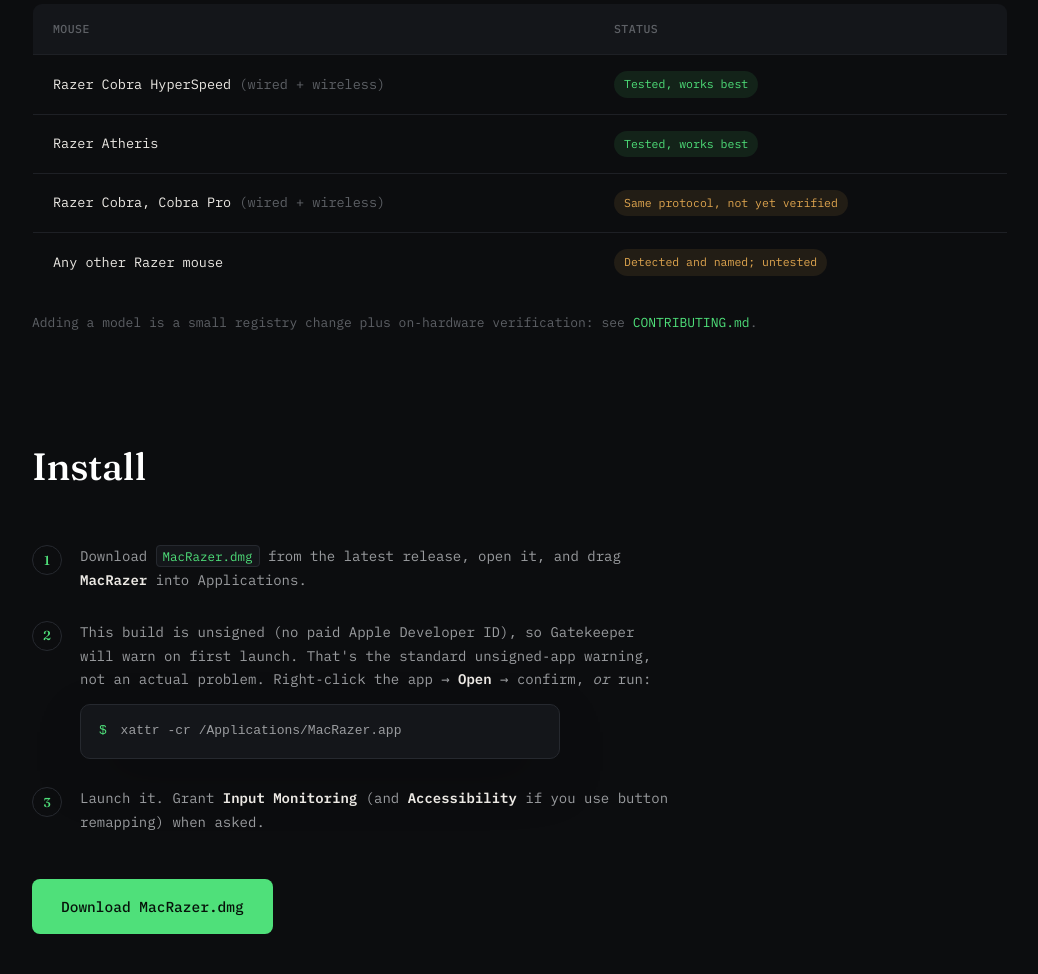
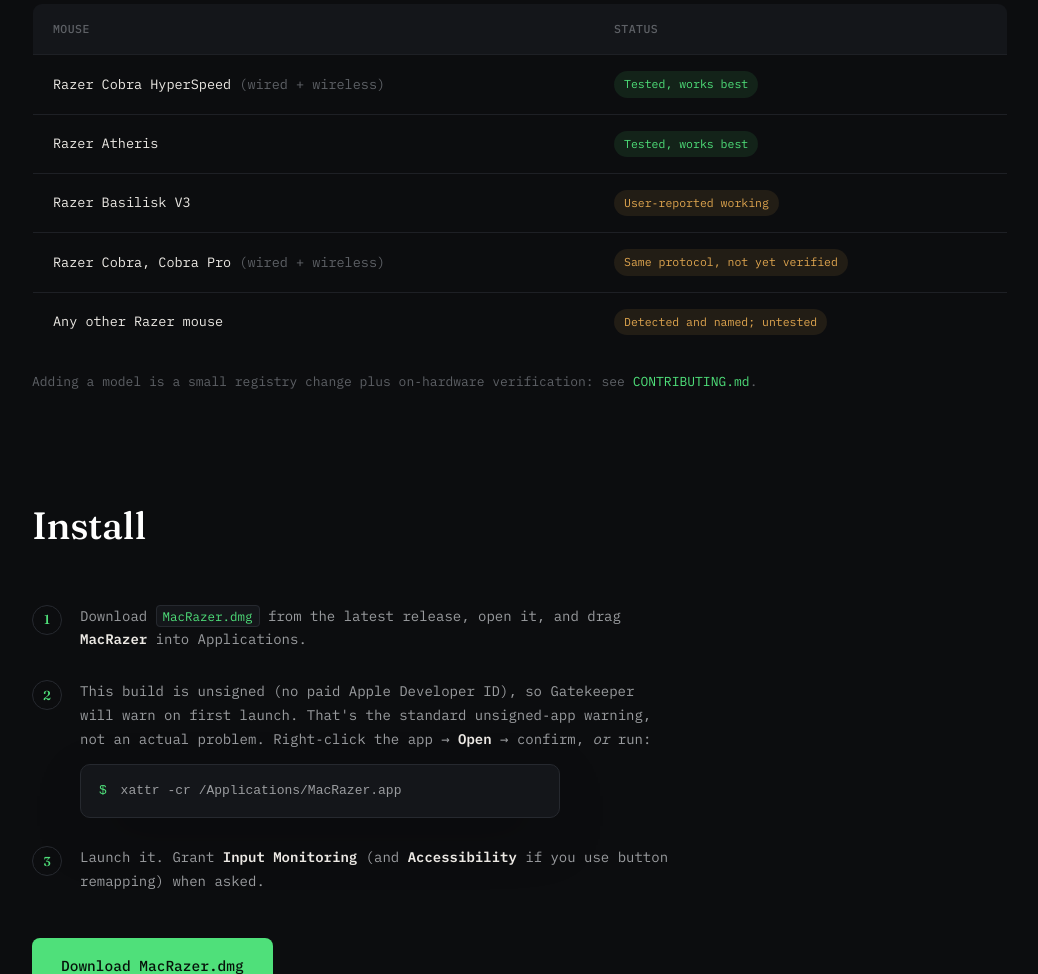
Before and after one commit to SorcRR/MacRazer, a plain HTML site: page docs/index.html in a window 1280 px wide. Shown: the part 2692-3666 px from the top of the page, without its empty margins (120-1158 px from the left). Drawn offline with Linux system fonts and the light colour scheme; no server answers.

Commit message:
Release v0.2.0
Battery-estimate correctness, HID response validation, honest device
writes and profiles, mouse-aware device selection, DPI-stage capture,
Basilisk V3 support, and a test suite with CI.

- Bump to 0.2.0 (build 7).
- Promote the Unreleased changelog section to 0.2.0.
- Add Basilisk V3 to the supported-mice tables (README + homepage).

```diff
--- a/docs/index.html
+++ b/docs/index.html
@@ -201,6 +201,10 @@
           <td><span class="badge badge-good">Tested, works best</span></td>
         </tr>
         <tr>
+          <td>Razer Basilisk V3</td>
+          <td><span class="badge badge-mid">User‑reported working</span></td>
+        </tr>
+        <tr>
           <td>Razer Cobra, Cobra Pro <span class="muted">(wired + wireless)</span></td>
           <td><span class="badge badge-mid">Same protocol, not yet verified</span></td>
         </tr>
```
Also changed, not shown: CHANGELOG.md, README.md, 1 other file.
